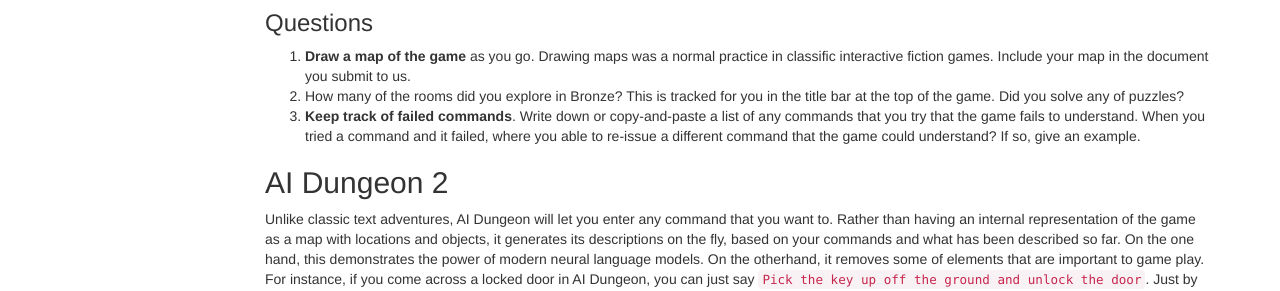
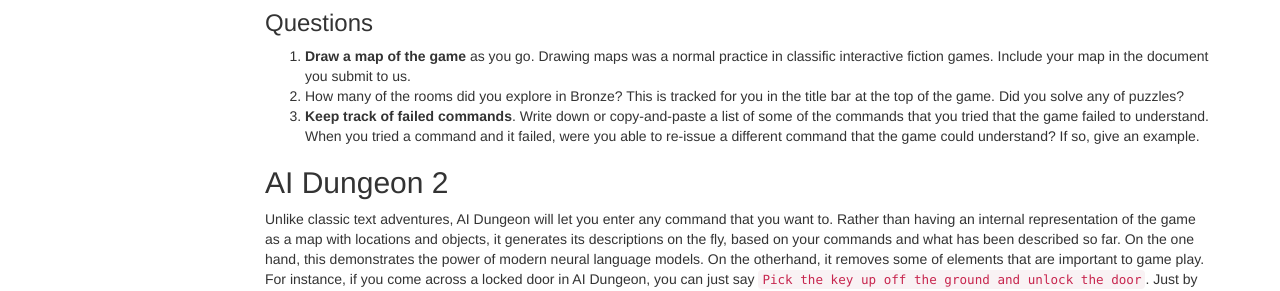
Before and after one commit to interactive-fiction-class/interactive-fiction-class.github.io, a Jekyll site: the page built from in_class_activities/play-text-adventures/play-text-adventures.md, in a window 1280 px wide. Shown: the part 1223-1514 px from the top of the page. Built offline with Jekyll 4.4.1, drawn with Linux system fonts in a browser that asks for light colours; nearby versions of some CDN libraries; a script that is not in the unit is left out.

Commit message:
Update play-text-adventures.md

```diff
--- a/in_class_activities/play-text-adventures/play-text-adventures.md
+++ b/in_class_activities/play-text-adventures/play-text-adventures.md
@@ -78,7 +78,7 @@
 ### Questions
 1.  __Draw a map of the game__ as you go.  Drawing maps was a normal practice in classific interactive fiction games.  Include your map in the document you submit to us.
 2. How many of the rooms did you explore in Bronze? This is tracked for you in the title bar at the top of the game.  Did you solve any of puzzles?
-3.  __Keep track of failed commands__.  Write down or copy-and-paste a list of any commands that you try that the game fails to understand. When you tried a command and it failed, where you able to re-issue a different command that the game could understand?  If so, give an example.
+3.  __Keep track of failed commands__.  Write down or copy-and-paste a list of some of the commands that you tried that the game failed to understand. When you tried a command and it failed, were you able to re-issue a different command that the game could understand?  If so, give an example.
 
 ## AI Dungeon 2
 
```
